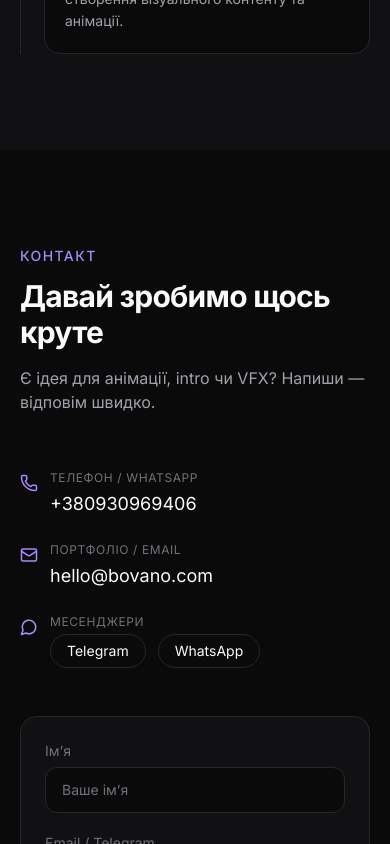
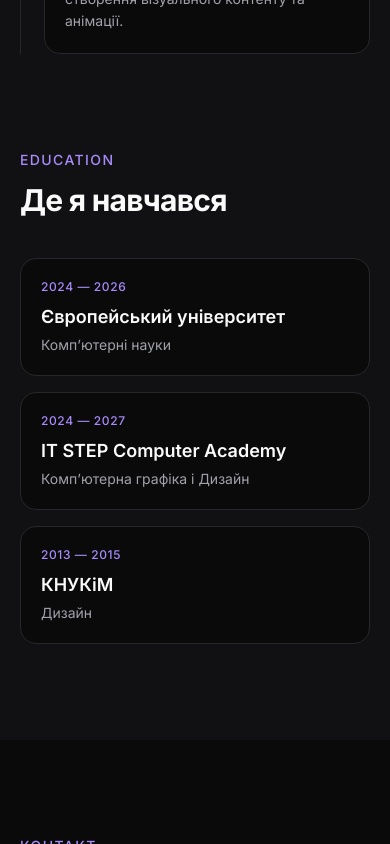
Before and after one commit to bulochka323/bobak-ivan-dev, a React (Vite) app: page / in a window 390 px wide. Shown: the part 6900-7744 px from the top of the page. Built offline with nearby package versions, Linux system fonts and the light colour scheme.

Commit message:
Add education section to Experience component

```diff
--- a/src/components/Experience.tsx
+++ b/src/components/Experience.tsx
@@ -1,10 +1,11 @@
-import { experience } from "../data/portfolio";
+import { experience, education } from "../data/portfolio";
 import { ScrollReveal } from "./ScrollReveal";
 
 export function Experience() {
   return (
     <section id="experience" className="py-24 md:py-32 px-5 md:px-8 bg-[var(--color-surface)]">
       <div className="mx-auto max-w-6xl">
+        {/* ===== ДОСВІД ===== */}
         <ScrollReveal>
           <p className="text-sm font-medium tracking-widest uppercase text-[var(--color-accent)] mb-3">
             Experience
@@ -14,22 +15,20 @@ export function Experience() {
           </h2>
         </ScrollReveal>
 
-        <div className="relative">
-          {/* Timeline line */}
+        <div className="relative mb-24">
           <div className="absolute left-0 md:left-1/2 top-0 bottom-0 w-px bg-[var(--color-border)] md:-translate-x-px" />
 
           <ul className="space-y-12 md:space-y-16">
             {experience.map((job, i) => {
               const isLeft = i % 2 === 0;
               return (
-                <li key={job.company} className="relative">
+                <li key={job.company + job.period} className="relative">
                   <ScrollReveal delay={i * 0.08} direction={isLeft ? "right" : "left"}>
                     <div
                       className={`md:w-[calc(50%-2rem)] ${
                         isLeft ? "md:mr-auto md:pr-8" : "md:ml-auto md:pl-8"
                       }`}
                     >
-                      {/* Dot */}
                       <div className="absolute left-0 md:left-1/2 top-1.5 w-3 h-3 rounded-full bg-[var(--color-accent)] border-2 border-[var(--color-bg)] -translate-x-1.5 md:-translate-x-1.5" />
 
                       <div className="ml-6 md:ml-0 rounded-2xl border border-[var(--color-border)] bg-[var(--color-bg)] p-5 md:p-6">
@@ -51,6 +50,32 @@ export function Experience() {
             })}
           </ul>
         </div>
+
+        {/* ===== ОСВІТА ===== */}
+        <ScrollReveal>
+          <p className="text-sm font-medium tracking-widest uppercase text-[var(--color-accent)] mb-3">
+            Education
+          </p>
+          <h2 className="text-3xl md:text-4xl font-bold tracking-tight mb-10">
+            Де я навчався
+          </h2>
+        </ScrollReveal>
+
+        <div className="grid sm:grid-cols-2 lg:grid-cols-3 gap-4 md:gap-6">
+          {education.map((item, i) => (
+            <ScrollReveal key={item.place + item.period} delay={i * 0.06}>
+              <div className="rounded-2xl border border-[var(--color-border)] bg-[var(--color-bg)] p-5 md:p-6 h-full">
+                <p className="text-xs font-medium tracking-wider uppercase text-[var(--color-accent)]">
+                  {item.period}
+                </p>
+                <h3 className="mt-2 text-lg font-semibold">{item.place}</h3>
+                <p className="mt-1 text-sm text-[var(--color-text-secondary)]">
+                  {item.detail}
+                </p>
+              </div>
+            </ScrollReveal>
+          ))}
+        </div>
       </div>
     </section>
   );
```
